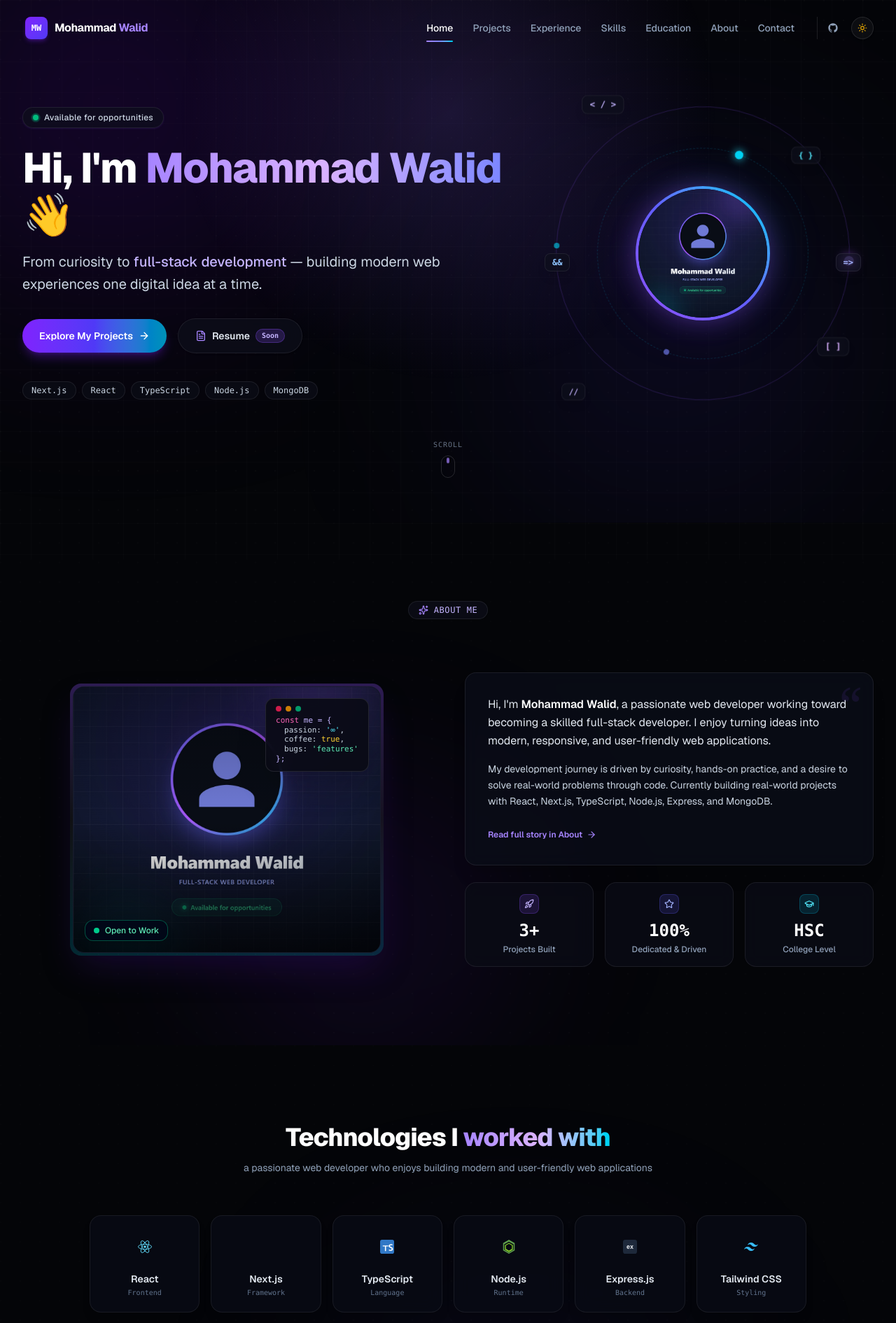
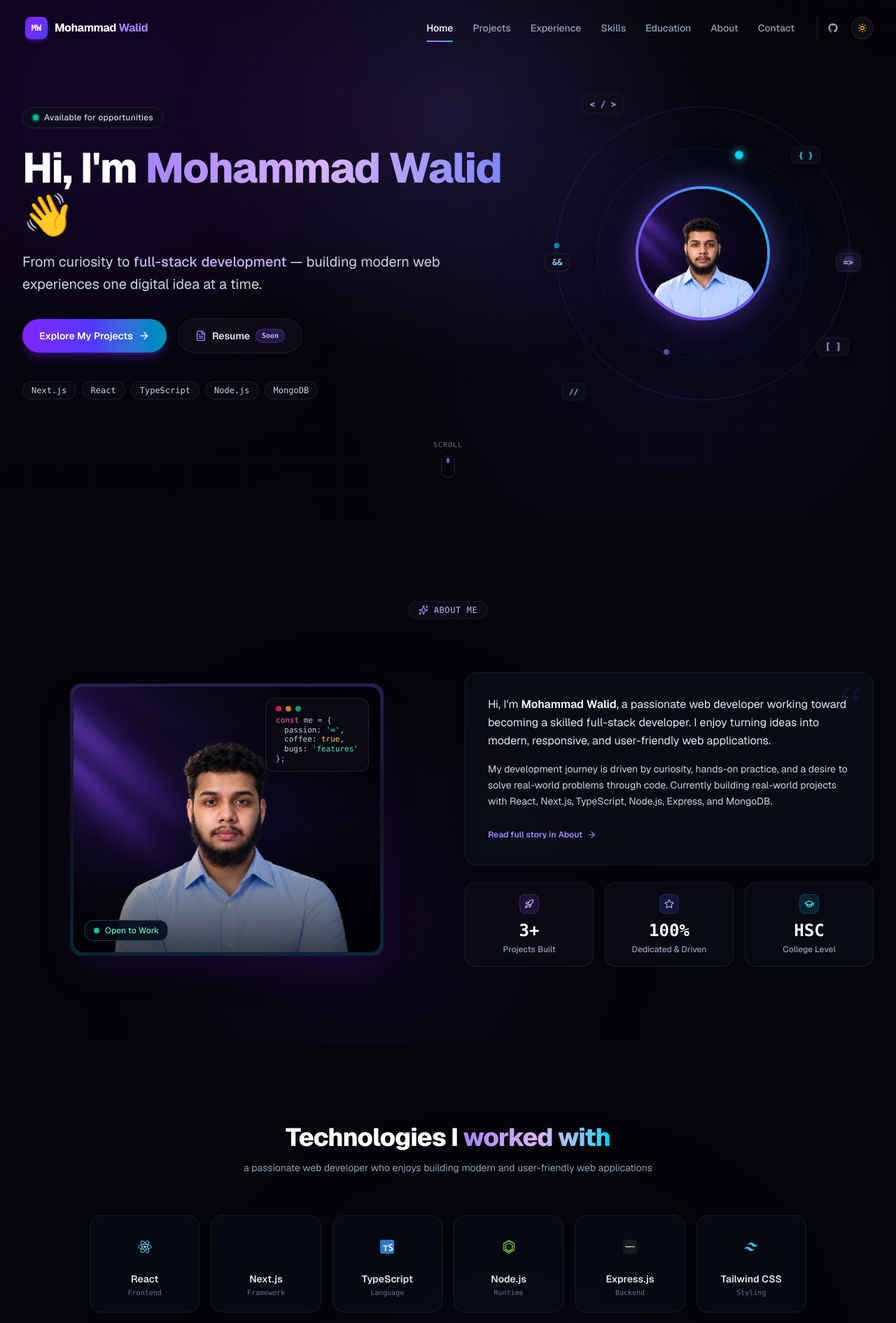
Before and after one commit to walid573/portfolio, a Next.js app: page / in a window 1280 px wide. Shown: the top 1891 px of the page at 70% size. Built offline with nearby package versions, Linux system fonts and the light colour scheme.

Commit message:
feat: light/dark theme toggle, profile photo in hero & about, upgraded tech icons

```diff
--- a/app/layout.tsx
+++ b/app/layout.tsx
@@ -74,6 +74,8 @@ export const metadata: Metadata = {
   },
 };
 
+import { ThemeProvider } from "@/components/ThemeProvider";
+
 export default function RootLayout({
   children,
 }: {
@@ -83,9 +85,28 @@ export default function RootLayout({
     <html
       lang="en"
       className={`${geistSans.variable} ${geistMono.variable} dark scroll-smooth`}
+      suppressHydrationWarning
     >
-      <body className="min-h-screen bg-[#07090e] text-slate-100 antialiased selection:bg-violet-600 selection:text-white">
-        {children}
+      <head>
+        <script
+          dangerouslySetInnerHTML={{
+            __html: `
+              try {
+                var theme = localStorage.getItem('theme');
+                if (theme === 'light') {
+                  document.documentElement.classList.remove('dark');
+                  document.documentElement.classList.add('light');
+                } else {
+                  document.documentElement.classList.remove('light');
+                  document.documentElement.classList.add('dark');
+                }
+              } catch (_) {}
+            `,
+          }}
+        />
+      </head>
+      <body className="min-h-screen bg-[#040508] text-slate-100 antialiased selection:bg-violet-600 selection:text-white transition-colors duration-300">
+        <ThemeProvider>{children}</ThemeProvider>
       </body>
     </html>
   );
--- a/components/Navbar.tsx
+++ b/components/Navbar.tsx
@@ -3,9 +3,10 @@
 import React, { useState, useEffect } from "react";
 import Link from "next/link";
 import { usePathname } from "next/navigation";
-import { Menu, X, Sun, Sparkles } from "lucide-react";
+import { Menu, X, Sun, Moon } from "lucide-react";
 import { GithubIcon, LinkedinIcon } from "@/components/SocialIcons";
 import { personalInfo } from "@/data/portfolio";
+import { useTheme } from "@/components/ThemeProvider";
 
 interface NavItem {
   name: string;
@@ -26,6 +27,7 @@ export function Navbar() {
   const [isScrolled, setIsScrolled] = useState(false);
   const [mobileMenuOpen, setMobileMenuOpen] = useState(false);
   const pathname = usePathname();
+  const { theme, toggleTheme } = useTheme();
 
   useEffect(() => {
     const handleScroll = () => {
@@ -56,7 +58,7 @@ export function Navbar() {
         className="max-w-7xl mx-auto px-4 sm:px-6 lg:px-8 flex items-center justify-between"
         aria-label="Main Navigation"
       >
-        {/* Brand Logo - Screenshot Style */}
+        {/* Brand Logo */}
         <Link
           href="/"
           className="group flex items-center gap-2.5 focus:outline-none focus:ring-2 focus:ring-violet-400 rounded-lg p-1"
@@ -69,7 +71,7 @@ export function Navbar() {
           </span>
         </Link>
 
-        {/* Desktop Navigation Links - Exact Screenshot Layout (Flat, no outer pill, with gradient underline) */}
+        {/* Desktop Navigation Links */}
         <div className="hidden md:flex items-center gap-7 lg:gap-8">
           <div className="flex items-center gap-6 lg:gap-7">
             {navItems.map((item) => {
@@ -93,7 +95,7 @@ export function Navbar() {
             })}
           </div>
 
-          {/* Far Right: Circular Theme / Status Icon (Screenshot Element) */}
+          {/* Far Right: GitHub + Functional Theme Toggle */}
           <div className="flex items-center gap-3 pl-2 border-l border-white/10">
             <a
               href={personalInfo.github}
@@ -104,24 +106,49 @@ export function Navbar() {
             >
               <GithubIcon className="w-4 h-4" />
             </a>
-            <div
-              title="Dark Mode Active"
-              className="w-8 h-8 rounded-full bg-white/[0.04] border border-white/10 flex items-center justify-center text-amber-400/90 shadow-sm"
+
+            {/* Functional Theme Toggle Button */}
+            <button
+              type="button"
+              onClick={toggleTheme}
+              aria-label={`Switch to ${theme === "dark" ? "light" : "dark"} theme`}
+              title={`Switch to ${theme === "dark" ? "light" : "dark"} theme`}
+              className="w-8 h-8 rounded-full bg-white/[0.04] hover:bg-white/[0.08] border border-white/10 flex items-center justify-center transition-all hover:scale-105 focus:outline-none focus:ring-2 focus:ring-violet-400 shadow-sm"
             >
-              <Sun className="w-3.5 h-3.5" />
-            </div>
+              {theme === "dark" ? (
+                <Sun className="w-3.5 h-3.5 text-amber-400" />
+              ) : (
+                <Moon className="w-3.5 h-3.5 text-indigo-600" />
+              )}
+            </button>
           </div>
         </div>
 
         {/* Mobile Menu Button */}
+        <div className="md:hidden flex items-center gap-2">
+          {/* Mobile Theme Toggle */}
+          <button
+            type="button"
+            onClick={toggleTheme}
+            aria-label="Toggle theme"
+            className="p-2 rounded-xl glass border border-white/10 text-slate-300 hover:text-white"
+          >
+            {theme === "dark" ? (
+              <Sun className="w-4 h-4 text-amber-400" />
+            ) : (
+              <Moon className="w-4 h-4 text-indigo-600" />
+            )}
+          </button>
+
           <button
             onClick={() => setMobileMenuOpen(!mobileMenuOpen)}
             aria-label={mobileMenuOpen ? "Close navigation menu" : "Open navigation menu"}
             aria-expanded={mobileMenuOpen}
-          className="md:hidden p-2.5 rounded-xl glass border border-white/10 text-slate-300 hover:text-white focus:outline-none focus:ring-2 focus:ring-violet-400"
+            className="p-2.5 rounded-xl glass border border-white/10 text-slate-300 hover:text-white focus:outline-none focus:ring-2 focus:ring-violet-400"
           >
             {mobileMenuOpen ? <X className="w-5 h-5" /> : <Menu className="w-5 h-5" />}
           </button>
+        </div>
       </nav>
 
       {/* Mobile Menu Drawer */}
--- a/components/TechIcon.tsx
+++ b/components/TechIcon.tsx
@@ -95,6 +95,71 @@ export function TechIcon({ name, className = "w-5 h-5", size = 20 }: TechIconPro
         </svg>
       );
 
+    case "nodejs":
+    case "node":
+      return (
+        <svg viewBox="0 0 256 288" width={size} height={size} className={className}>
+          <path
+            d="M128 0L9 68.6v150.8L128 288l119-68.6V68.6L128 0zm97.7 206.5L128 262.8l-97.7-56.3V94.2L128 37.9l97.7 56.3v112.3z"
+            fill="#5FA04E"
+          />
+          <path
+            d="M128 65.5L46.4 112.6v94.2L128 254l81.6-47.2v-94.2L128 65.5zm61.2 122.5L128 223.1l-61.2-35.1v-70.2L128 82.7l61.2 35.1v70.2z"
+            fill="#83CD29"
+          />
+        </svg>
+      );
+
+    case "express":
+    case "expressjs":
+      return (
+        <svg viewBox="0 0 256 256" width={size} height={size} className={className}>
+          <rect width="256" height="256" rx="36" fill="#18181b" />
+          <path
+            d="M48 128c0-44.183 35.817-80 80-80s80 35.817 80 80-35.817 80-80 80-80-35.817-80-80z"
+            fill="none"
+            stroke="#ffffff"
+            strokeWidth="12"
+            strokeDasharray="4 8"
+            opacity="0.3"
+          />
+          <text
+            x="128"
+            y="142"
+            textAnchor="middle"
+            fill="#ffffff"
+            fontSize="46"
+            fontWeight="800"
+            fontFamily="system-ui, -apple-system, sans-serif"
+            letterSpacing="-1px"
+          >
+            express
+          </text>
+          <text
+            x="128"
+            y="178"
+            textAnchor="middle"
+            fill="#8b5cf6"
+            fontSize="18"
+            fontWeight="700"
+            fontFamily="monospace"
+          >
+            .JS
+          </text>
+        </svg>
+      );
+
+    case "tailwind":
+    case "tailwindcss":
+      return (
+        <svg viewBox="0 0 256 154" width={size} height={size} className={className}>
+          <path
+            d="M128 0C93.867 0 72.533 17.067 64 51.2 76.8 34.133 91.733 27.733 108.8 32c9.736 2.434 16.697 9.499 24.401 17.318C145.753 62.001 161.43 77.867 192 77.867c34.133 0 55.467-17.067 64-51.2-12.8 17.067-27.733 23.467-44.8 19.2-9.736-2.434-16.697-9.499-24.401-17.318C174.247 15.866 158.57 0 128 0zM64 76.8C29.867 76.8 8.533 93.867 0 128c12.8-17.067 27.733-23.467 44.8-19.2 9.736 2.434 16.697 9.499 24.401 17.318C81.753 138.801 97.43 154.667 128 154.667c34.133 0 55.467-17.067 64-51.2-12.8 17.067-27.733 23.467-44.8 19.2-9.736-2.434-16.697-9.499-24.401-17.318C110.247 92.666 94.57 76.8 64 76.8z"
+            fill="#38BDF8"
+          />
+        </svg>
+      );
+
     case "html5":
     case "html":
       return (
@@ -129,67 +194,23 @@ export function TechIcon({ name, className = "w-5 h-5", size = 20 }: TechIconPro
         </svg>
       );
 
-    case "tailwind":
-    case "tailwindcss":
-      return (
-        <svg viewBox="0 0 256 154" width={size} height={size} className={className}>
-          <path
-            d="M128 0C93.867 0 72.533 17.067 64 51.2 76.8 34.133 91.733 27.733 108.8 32c9.736 2.434 16.697 9.499 24.401 17.318C145.753 62.001 161.43 77.867 192 77.867c34.133 0 55.467-17.067 64-51.2-12.8 17.067-27.733 23.467-44.8 19.2-9.736-2.434-16.697-9.499-24.401-17.318C174.247 15.866 158.57 0 128 0zM64 76.8C29.867 76.8 8.533 93.867 0 128c12.8-17.067 27.733-23.467 44.8-19.2 9.736 2.434 16.697 9.499 24.401 17.318C81.753 138.801 97.43 154.667 128 154.667c34.133 0 55.467-17.067 64-51.2-12.8 17.067-27.733 23.467-44.8 19.2-9.736-2.434-16.697-9.499-24.401-17.318C110.247 92.666 94.57 76.8 64 76.8z"
-            fill="#38BDF8"
-          />
-        </svg>
-      );
-
-    case "nodejs":
-    case "node":
-      return (
-        <svg viewBox="0 0 256 288" width={size} height={size} className={className}>
-          <path
-            d="M128 0L9 68.6v150.8L128 288l119-68.6V68.6L128 0zm97.7 206.5L128 262.8l-97.7-56.3V94.2L128 37.9l97.7 56.3v112.3z"
-            fill="#5FA04E"
-          />
-          <path
-            d="M128 65.5L46.4 112.6v94.2L128 254l81.6-47.2v-94.2L128 65.5zm61.2 122.5L128 223.1l-61.2-35.1v-70.2L128 82.7l61.2 35.1v70.2z"
-            fill="#83CD29"
-          />
-        </svg>
-      );
-
-    case "express":
-    case "expressjs":
-      return (
-        <svg viewBox="0 0 24 24" width={size} height={size} className={className} fill="none">
-          <rect width="24" height="24" rx="4" fill="#1e293b" />
-          <text
-            x="12"
-            y="16"
-            textAnchor="middle"
-            fill="#f8fafc"
-            fontSize="10"
-            fontWeight="bold"
-            fontFamily="monospace"
-          >
-            ex
-          </text>
-        </svg>
-      );
-
     case "mongodb":
     case "mongo":
       return (
         <svg viewBox="0 0 256 550" width={size} height={size} className={className}>
+          {/* Official MongoDB Leaf */}
           <path
             d="M127.5 0C127.5 0 35.7 122.3 35.7 268.2c0 102.7 63.6 195.3 91.8 245.9 2.4 4.3 6.9 7 11.9 7 5 0 9.5-2.7 11.9-7 28.2-50.6 91.8-143.2 91.8-245.9C243.1 122.3 127.5 0 127.5 0z"
-            fill="#47A248"
+            fill="#13AA52"
           />
           <path
             d="M127.5 0v521.1c5 0 9.5-2.7 11.9-7 28.2-50.6 91.8-143.2 91.8-245.9C231.2 122.3 127.5 0 127.5 0z"
-            fill="#499D4A"
+            fill="#116149"
           />
           <path
             d="M127.5 448.2c-1.3 0-2.6-.5-3.6-1.5-12.7-12.8-59.5-64.7-59.5-168.1 0-77.9 44.5-144.1 63.1-168.1v337.7z"
             fill="#FFFFFF"
-            opacity="0.3"
+            opacity="0.35"
           />
         </svg>
       );
@@ -229,9 +250,17 @@ export function TechIcon({ name, className = "w-5 h-5", size = 20 }: TechIconPro
     case "restapi":
     case "api":
       return (
-        <svg viewBox="0 0 24 24" width={size} height={size} className={className} fill="none" stroke="currentColor" strokeWidth="2">
-          <circle cx="12" cy="12" r="3" stroke="#8B5CF6" />
-          <path d="M19.4 15a1.65 1.65 0 0 0 .33 1.82l.06.06a2 2 0 0 1 0 2.83 2 2 0 0 1-2.83 0l-.06-.06a1.65 1.65 0 0 0-1.82-.33 1.65 1.65 0 0 0-1 1.51V21a2 2 0 0 1-2 2 2 2 0 0 1-2-2v-.09A1.65 1.65 0 0 0 9 19.4a1.65 1.65 0 0 0-1.82.33l-.06.06a2 2 0 0 1-2.83 0 2 2 0 0 1 0-2.83l.06-.06a1.65 1.65 0 0 0 .33-1.82 1.65 1.65 0 0 0-1.51-1H3a2 2 0 0 1-2-2 2 2 0 0 1 2-2h.09A1.65 1.65 0 0 0 4.6 9a1.65 1.65 0 0 0-.33-1.82l-.06-.06a2 2 0 0 1 0-2.83 2 2 0 0 1 2.83 0l.06.06a1.65 1.65 0 0 0 1.82.33H9a1.65 1.65 0 0 0 1-1.51V3a2 2 0 0 1 2-2 2 2 0 0 1 2 2v.09a1.65 1.65 0 0 0 1 1.51 1.65 1.65 0 0 0 1.82-.33l.06-.06a2 2 0 0 1 2.83 0 2 2 0 0 1 0 2.83l-.06.06a1.65 1.65 0 0 0-.33 1.82V9a1.65 1.65 0 0 0 1.51 1H21a2 2 0 0 1 2 2 2 2 0 0 1-2 2h-.09a1.65 1.65 0 0 0-1.51 1z" stroke="#C084FC" />
+        <svg viewBox="0 0 256 256" width={size} height={size} className={className}>
+          <rect width="256" height="256" rx="36" fill="#1e1b4b" />
+          <path
+            d="M58 88h140M58 128h140M58 168h140"
+            stroke="#a855f7"
+            strokeWidth="12"
+            strokeLinecap="round"
+          />
+          <circle cx="98" cy="88" r="16" fill="#06b6d4" />
+          <circle cx="158" cy="128" r="16" fill="#8b5cf6" />
+          <circle cx="118" cy="168" r="16" fill="#ec4899" />
         </svg>
       );
 
--- /dev/null
+++ b/components/ThemeProvider.tsx
@@ -0,0 +1,63 @@
+"use client";
+
+import React, { createContext, useContext, useEffect, useState } from "react";
+
+type Theme = "dark" | "light";
+
+interface ThemeContextType {
+  theme: Theme;
+  toggleTheme: () => void;
+  setTheme: (theme: Theme) => void;
+}
+
+const ThemeContext = createContext<ThemeContextType>({
+  theme: "dark",
+  toggleTheme: () => {},
+  setTheme: () => {},
+});
+
+export function ThemeProvider({ children }: { children: React.ReactNode }) {
+  const [theme, setThemeState] = useState<Theme>("dark");
+  const [mounted, setMounted] = useState(false);
+
+  useEffect(() => {
+    // Read persisted theme or system preference
+    const saved = localStorage.getItem("theme") as Theme | null;
+    const initialTheme: Theme = saved === "light" ? "light" : "dark";
+    setThemeState(initialTheme);
+    applyTheme(initialTheme);
+    setMounted(true);
+  }, []);
+
+  const applyTheme = (t: Theme) => {
+    const root = document.documentElement;
+    if (t === "light") {
+      root.classList.remove("dark");
+      root.classList.add("light");
+    } else {
+      root.classList.remove("light");
+      root.classList.add("dark");
+    }
+  };
+
+  const setTheme = (t: Theme) => {
+    setThemeState(t);
+    localStorage.setItem("theme", t);
+    applyTheme(t);
+  };
+
+  const toggleTheme = () => {
+    const next = theme === "dark" ? "light" : "dark";
+    setTheme(next);
+  };
+
+  return (
+    <ThemeContext.Provider value={{ theme: mounted ? theme : "dark", toggleTheme, setTheme }}>
+      {children}
+    </ThemeContext.Provider>
+  );
+}
+
+export function useTheme() {
+  return useContext(ThemeContext);
+}
```
Also changed, not shown: app/globals.css (+168 -2 lines), public/images/profile.jpg. Lines whose indentation alone changed are shown as unchanged.
